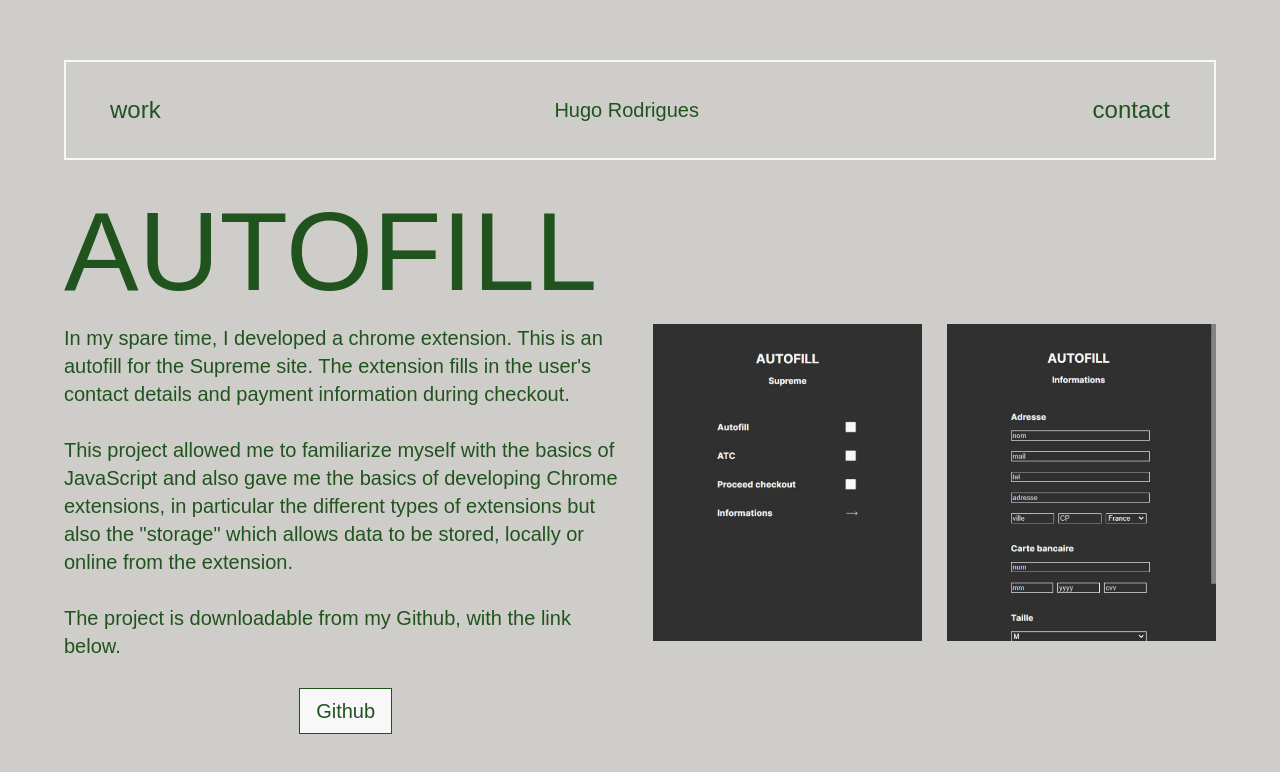
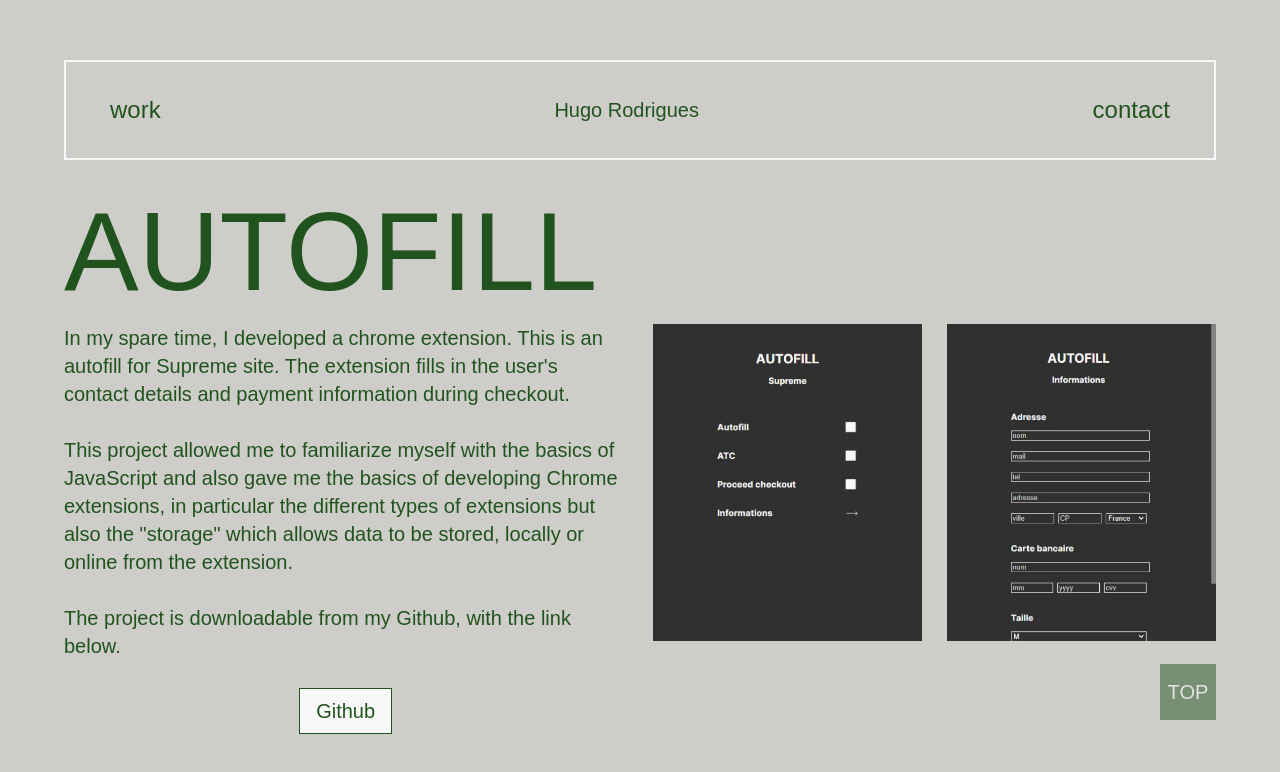
Before and after one commit to hugo-rodriguesC1/Portfolio, a Vue app: page /autofillwork in a window 1280 px wide. Shown: the top 772 px of the page. Built offline with nearby package versions, Linux system fonts and the light colour scheme; a web font is replaced by a local one.

Commit message:
top button

```diff
--- a/src/views/AutofillWork.vue
+++ b/src/views/AutofillWork.vue
@@ -4,11 +4,14 @@ import ButtonView from "../components/ButtonView.vue";
 
 <template>
   <div class="flex flex-col items-center mb-48">
+    <div id="anchor" class="absolute top-0"></div>
+    <a href="#anchor" class="fixed bottom-20 right-[5vw] bg-[#154d13] opacity-50 w-14 h-14 flex justify-center items-center font-normal text-xl text-white hover:opacity-100 hover:w-16 hover:h-16 transition-all">TOP</a>
+
     <h1 class="self-start text-[3.5rem] sm:text-[4rem] md:text-[4.5rem] lg:text-[5rem] xl:text-[7rem] 3xl:text-[8.5rem] uppercase leading-none text-[#154d13] mt-5">Autofill</h1>
     <div class="mt-[2vh] flex flex-col sm:flex-row w-full items-start justify-between gap-[2vw] text-xl font-normal text-[#154d13]">
       <div class="flex flex-1 flex-col">
         <p>
-          In my spare time, I developed a chrome extension. This is an autofill for the Supreme site. The extension fills in the user's
+          In my spare time, I developed a chrome extension. This is an autofill for Supreme site. The extension fills in the user's
           contact details and payment information during checkout.
         </p>
         <br />
--- a/src/views/ContactView.vue
+++ b/src/views/ContactView.vue
@@ -26,7 +26,7 @@ import { onMounted } from "vue";
         </div>
         <div class="flex gap-6 items-center">
           <div class="relative"><img src="../assets/test4.gif" alt="" class="absolute inset-0 h-full w-full rounded-sm -z-10"><img src="../assets/Icons/Location.png" alt="icone de position" class="p-1"></div>
-          <div>Montbéliard, FR</div>
+          <div>Montbéliard, FRANCE</div>
         </div>
         <img src="../assets/test2.gif" alt="" class="h-1 w-full md:w-[40vw]">
       </div>
--- a/src/views/Dl44Work.vue
+++ b/src/views/Dl44Work.vue
@@ -13,7 +13,7 @@ import { onMounted } from "vue";
       <div class="flex flex-1 flex-col">
         <p>
           This is my first creation with Blender. In the same time, I was developping a star wars based video game, so I decided to model
-          the blaster whiwh will be used in the game.
+          the blaster which will be used in the game.
         </p>
         <br />
         <p>
```
